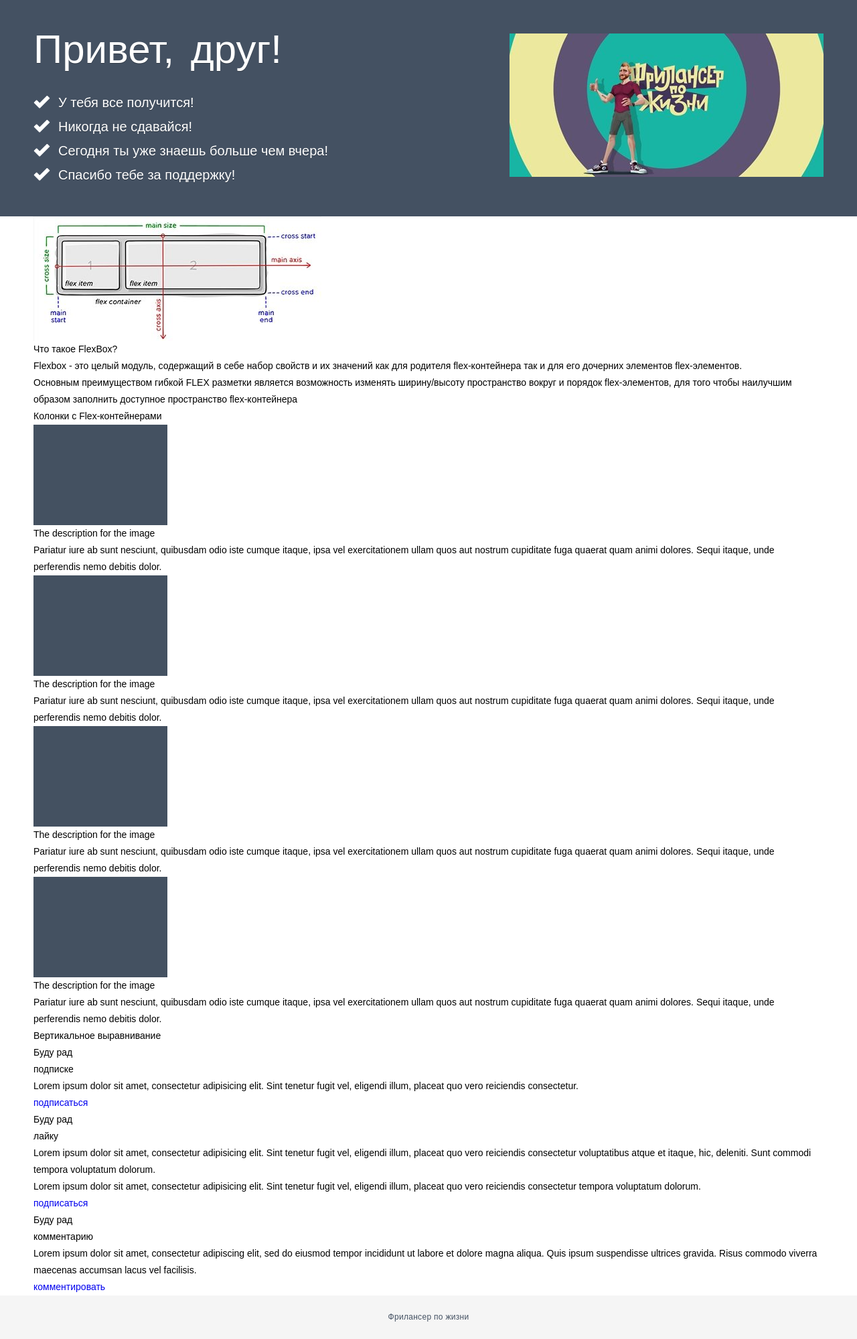
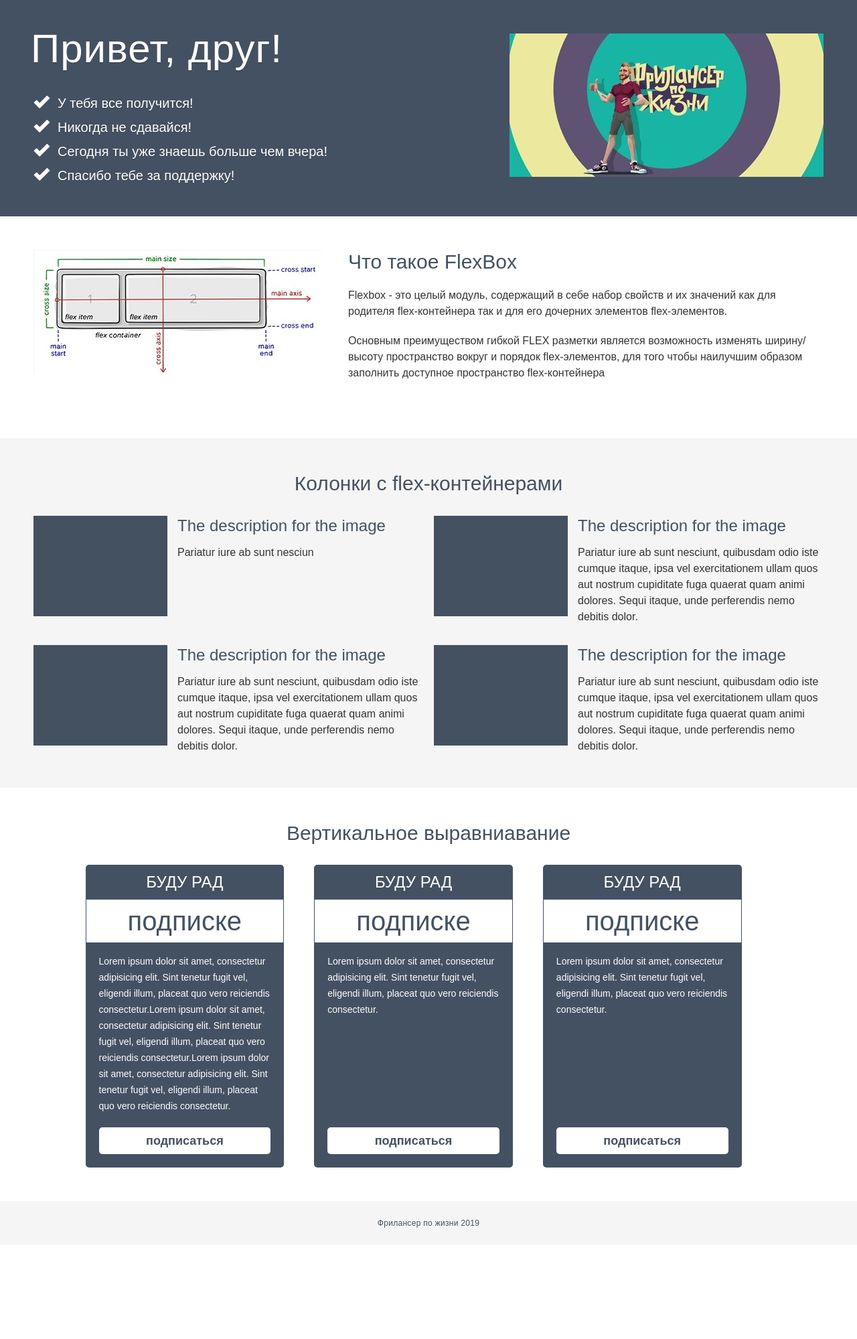
Before and after one commit to Anisimovos/Flex1_git_, a plain HTML site: page index.html in a window 1280 px wide. Shown: the whole page at 67% size. After the commit the page ends 1858 px from the top, so only its background shows below. Drawn offline with Linux system fonts and the light colour scheme.

Commit message:
Сайт готовый из флексов

```diff
--- a/#source/scss/style.scss
+++ b/#source/scss/style.scss
@@ -7,67 +7,214 @@
 // Переменные ======================================================================
 // Миксины
 // Основной блок контетна ==========================================================
-body{
+body {
     font-family: Arial, "Helvetica Neue", Helvetica, sans-serif;
 }
 .wrapper {
-    min-height: 100%;
-    overflow: hidden;
+    height: 100%;
     display: flex;
     flex-direction: column;
 }
 .container {
     max-width: 1180px;
-    margin: 0 auto;
+    margin: 0 auto ;
 }
 
-.content{
-    flex: 1 1 auto;
+.header {
+    background-color: #445162;
+    flex: 0 0 auto;
 }
-.hi {
-    background: #445162;
-    height: 323px;
-}
-.hi__row {
+.header__row {
     display: flex;
     justify-content: space-between;
     padding: 50px 0 0 0;
+    margin: 0 0 43px 0;
 }
-.hi__body {
-        padding: 0 5px 0 0;
-        color: #ffffff;
+.header__body {
+    padding: 0 10px 0 0;
+
 }
-.hi__tittle {
+.header__title {
     font-size: 60px;
-    line-height: 0.8;
     text-shadow: 0px 1px 0px rgba(0,0,0,0.3);
-    word-spacing: 8px;
-    margin: 0 0 37px 0;
+    color: #ffffff;
+    margin: 10px 0 51px -4px;
+    letter-spacing: 1px;
 }
-.hi__subtite {
-}
-.hi__subtite li {
+.header__subtitle {
     font-size: 20px;
     line-height: 36px;
     font-weight: 400;
     text-shadow: 0px 1px 0px rgba(0,0,0,0.3);
-    padding: 0 0 0 37px;
+    color: #ffffff;
+}
+
+
+.header__subtitle li {
     position: relative;
-    &::before{
-        content:" ";
-        width: 25px;
-        height: 19px;
-        position: absolute;
-        top: 8px;
-        left: 0;
-        background: url(/img/hi/check_icon_347.png) 50%/contain no-repeat ;
+    padding: 0 0 0 36px;
+    &::before {
+    content: "";
+    position: absolute;
+    width: 25px;
+    height: 19px;
+    top: 7px;
+    left: 0;
+    background: url(/img/hi/check_icon_347.png) 50%/contain no-repeat;
     }
 }
-.hi__image {}
+
+.content {
+    flex: 1 0 auto;
+}
+
+.title {
+    font-size: 30px;
+    line-height: 36px;
+    color: #445161;
+}
+.what {
+    padding: 50px 0 39px 0;
+}
+.what__row {
+    display: flex;
+    min-width: 430px;
+}
+.what__img {
+    flex: 0 0 430px;
+}
+.what__img img {
+    min-width: 430px;
+}
+.what__body {
+    flex: 1 1 auto;
+    padding: 0 0 0 40px;
+}
+.what__title {
+    margin-bottom: 20px;
+}
+.what__subtitle {
+    font-size: 16px;
+    line-height: 24px;
+    color: #333333;
+}
+.what__subtitle p {
+    margin: 0 0 20px 0;
+}
+.what__subtitle p:last-child{
+    margin: 0 0 46px 0;
+}
+
+
+.flex-columns {
+    background-color: #f5f5f5;
+    padding: 50px 0 20px 0;
+}
+.flex-columns__tittle {
+    text-align: center;
+    margin-bottom: 30px;
+}
+.flex-columns__row {
+    display: flex;
+    flex-wrap: wrap;
+    margin: 0 -8px;
+}
+.flex-columns__column {
+    flex: 0 1 50%;
+    margin: 0 0 30px 0;
+    padding: 0 8px 0 8px;
+}
+.flex-columns__item {}
+.item {}
+.item__row {
+    display: flex;
+}
+.item__image {
+    flex: 0 0 200px;
+}
+.item__body {
+    flex: 1 1 auto;
+    padding: 0 0 0 15px;
+}
+.item__title {
+    font-size: 24px;
+    line-height: 30px;
+    color: #445161;
+    margin-bottom: 13px;
+}
+.item__subtitle {
+    font-size: 16px;
+    line-height: 24px;
+    color: #333333;
+}
+
+
+.vertical {
+    text-align: center;
+    margin: 0 0 50px 0;
+}
+.vertical__title {
+    padding: 50px 0 29px 0;
+}
+.vertical__body {
+    max-width: 1025px;
+    margin: 0 auto;
+}
+.vertical__row {
+    display: flex;
+}
+.vertical__column {
+    background-color: #445162;
+    display: flex;
+    flex-direction: column;
+    flex: 0 1 33.333%;
+    margin: 0 45px 0 0;
+    border-radius: 5px;
+}
+.vertical__card-title{
+    font-size: 24px;
+    line-height: 51px;
+    text-transform: uppercase;
+    color: #ffffff;
+    flex: 0 1 auto;
+}
+.vertical__subtitle {
+    font-size: 40px;
+    line-height: 64px;
+    border: 1px solid #445162;
+    background-color: #ffffff;
+    color: #445162;
+    flex: 0 1 auto;
+}
+.vertical__text {
+    font-size: 14px;
+    line-height: 24px;
+    color: #ffffff;
+    text-align: left;
+    flex: 1 1 auto;
+    margin: 15px 20px 0 20px;
+}
+.vertical__button {
+    margin: 20px;
+    background-color: #ffffff;
+    text-align: center;
+    flex: 0 1 auto;
+    border-radius: 5px;
+    a {
+    font-size: 18px;
+    font-weight: 700;
+    color: #445161;
+    line-height: 40px;
+    }
+}
+
+
+
 
 
 .footer {
-    background: #f5f5f5;
+    background-color: #f5f5f5;
+    flex: 0 0 auto;
 }
 .footer__row {
     display: flex;
@@ -77,6 +224,7 @@ body{
 }
 .footer__text {
     font-size: 12px;
+    line-height: 24px;
     letter-spacing: 0.025em;
     color: #445162;
 }
--- a/index.html
+++ b/index.html
@@ -15,83 +15,82 @@
 </head>
 <body>
     <div class="wrapper">
-        <div class="content">
-            <div class="hi">
+        <header class="header">
                 <div class="container">
-                    <div class="hi__row">
-                        <div class="hi__body">
-                            <h1 class="hi__tittle">Привет, друг!</h1>
-                            <ul class="hi__subtite">
-                                <li>  У тебя все получится!</li>
-                                <li>  Никогда не сдавайся!</li>
-                                <li>  Сегодня ты уже знаешь больше чем вчера!</li>
-                                <li>  Спасибо тебе за поддержку!</li>
+                    <div class="header__row">
+                        <div class="header__body">
+                            <h1 class="header__title">Привет, друг!</h1>
+                            <ul class="header__subtitle">
+                                <li>У тебя все получится!</li>
+                                <li>Никогда не сдавайся!</li>
+                                <li>Сегодня ты уже знаешь больше чем вчера!</li>
+                                <li>Спасибо тебе за поддержку!</li>
                             </ul>
                         </div>
-                        <div class="hi__image">
-                            <img src="/img/hi/shape_9_345.jpg" alt="Логотип фрилансер по жизни">
+                        <div class="header__image"><img src="/img/hi/shape_9_345.jpg" alt="Логотип фрилансер"></div>
                     </div>
                 </div>
-                </div>
-            </div>
+        </header>
+        <main class="content">
             <div class="what">
                 <div class="container">
                     <div class="what__row">
-                        <div class="what__image"> <img src="/img/what/video_14.jpg" alt="Схема работы"></div>
+                        <div class="what__img"> <img src="/img/what/video_14.jpg" alt="what is it"> </div>
                         <div class="what__body">
-                            <div class="what__tittle tittle">Что такое FlexBox?</div>
-                            <div class="what__subtittle">
-                            <p>Flexbox - это целый модуль, содержащий в себе набор свойств и их значений как для родителя flex-контейнера так и для его дочерних элементов flex-элементов. </p>
-                            <p>Основным преимуществом гибкой FLEX разметки является возможность изменять ширину/высоту пространство вокруг и порядок flex-элементов, для того чтобы наилучшим образом заполнить доступное пространство flex-контейнера</p>
+                            <div class="what__title title">Что такое FlexBox
+                            </div>
+                            <div class="what__subtitle">
+                            <p>  Flexbox - это целый модуль, содержащий в себе набор свойств и их значений как для родителя flex-контейнера так и для его дочерних элементов flex-элементов. </p>
+                            <p>   Основным преимуществом гибкой FLEX разметки является возможность изменять ширину/высоту пространство вокруг и порядок flex-элементов, для того чтобы наилучшим образом заполнить доступное пространство flex-контейнера</p>
                             </div>
                         </div>
                     </div>
                 </div>
             </div>
-            <div class="columns">
+            <div class="flex-columns">
                 <div class="container">
-                    <div class="columns__tittle tittle">Колонки с Flex-контейнерами</div>
-                    <div class="columns__row">
-                        <div class="columns__column">
-                            <div class="columns__item item">
+                    <div class="flex-columns__tittle title">Колонки с flex-контейнерами</div>
+                    <div class="flex-columns__row">
+                        <div class="flex-columns__column">
+                            <div class="flex-columns__item item">
                                 <div class="item__row">
                                         <div class="item__image"> <img src="/img/columns/image_126.jpg" alt=""> </div>
                                         <div class="item__body">
-                                        <div class="item__tittle">The description for the image</div>
-                                        <div class="item__subtittle">Pariatur iure ab sunt nesciunt, quibusdam odio iste cumque itaque, ipsa vel exercitationem ullam quos aut nostrum cupiditate fuga quaerat quam animi dolores. Sequi itaque, unde perferendis nemo debitis dolor.</div>
+                                            <div class="item__title">The description for the image</div>
+                                            <div class="item__subtitle">Pariatur iure ab sunt nesciun </div>
                                 </div>
                                 </div>
                             </div>
                         </div>
-                        <div class="columns__column">
-                            <div class="columns__item item">
+                        <div class="flex-columns__column">
+                            <div class="flex-columns__item item">
                                 <div class="item__row">
                                         <div class="item__image"> <img src="/img/columns/image_126.jpg" alt=""> </div>
                                         <div class="item__body">
-                                        <div class="item__tittle">The description for the image</div>
-                                        <div class="item__subtittle">Pariatur iure ab sunt nesciunt, quibusdam odio iste cumque itaque, ipsa vel exercitationem ullam quos aut nostrum cupiditate fuga quaerat quam animi dolores. Sequi itaque, unde perferendis nemo debitis dolor.</div>
+                                            <div class="item__title">The description for the image</div>
+                                            <div class="item__subtitle">Pariatur iure ab sunt nesciunt, quibusdam odio iste cumque itaque, ipsa vel exercitationem ullam quos aut nostrum cupiditate fuga quaerat quam animi dolores. Sequi itaque, unde perferendis nemo debitis dolor.</div>
                                 </div>
                                 </div>
                             </div>
                         </div>
-                        <div class="columns__column">
-                            <div class="columns__item item">
+                        <div class="flex-columns__column">
+                            <div class="flex-columns__item item">
                                 <div class="item__row">
                                         <div class="item__image"> <img src="/img/columns/image_126.jpg" alt=""> </div>
                                         <div class="item__body">
-                                        <div class="item__tittle">The description for the image</div>
-                                        <div class="item__subtittle">Pariatur iure ab sunt nesciunt, quibusdam odio iste cumque itaque, ipsa vel exercitationem ullam quos aut nostrum cupiditate fuga quaerat quam animi dolores. Sequi itaque, unde perferendis nemo debitis dolor.</div>
+                                            <div class="item__title">The description for the image</div>
+                                            <div class="item__subtitle">Pariatur iure ab sunt nesciunt, quibusdam odio iste cumque itaque, ipsa vel exercitationem ullam quos aut nostrum cupiditate fuga quaerat quam animi dolores. Sequi itaque, unde perferendis nemo debitis dolor.</div>
                                 </div>
                                 </div>
                             </div>
                         </div>
-                        <div class="columns__column">
-                            <div class="columns__item item">
+                        <div class="flex-columns__column">
+                            <div class="flex-columns__item item">
                                 <div class="item__row">
                                         <div class="item__image"> <img src="/img/columns/image_126.jpg" alt=""> </div>
                                         <div class="item__body">
-                                        <div class="item__tittle">The description for the image</div>
-                                        <div class="item__subtittle">Pariatur iure ab sunt nesciunt, quibusdam odio iste cumque itaque, ipsa vel exercitationem ullam quos aut nostrum cupiditate fuga quaerat quam animi dolores. Sequi itaque, unde perferendis nemo debitis dolor.</div>
+                                            <div class="item__title">The description for the image</div>
+                                            <div class="item__subtitle">Pariatur iure ab sunt nesciunt, quibusdam odio iste cumque itaque, ipsa vel exercitationem ullam quos aut nostrum cupiditate fuga quaerat quam animi dolores. Sequi itaque, unde perferendis nemo debitis dolor.</div>
                                 </div>
                                 </div>
                             </div>
@@ -101,35 +100,36 @@
             </div>
             <div class="vertical">
                 <div class="container">
-                    <div class="vertical__title tittle">Вертикальное выравнивание</div>
+                    <div class="vertical__title title">Вертикальное выравниавание</div>
+                    <div class="vertical__body">
                         <div class="vertical__row">
-                        <div class="vertical__column">
-                            <div class="vertical__tittle">Буду рад</div>
-                            <div class="vertical__subtittle">подписке</div>
-                            <div class="vertical__text">Lorem ipsum dolor sit amet, consectetur adipisicing elit. Sint tenetur fugit vel, eligendi illum, placeat quo vero reiciendis consectetur.</div>
-                            <a href="#" class="vertical__button">подписаться</a>
-                        </div>
-                        <div class="vertical__column">
-                            <div class="vertical__tittle">Буду рад</div>
-                            <div class="vertical__subtittle">лайку</div>
-                            <div class="vertical__text"> <p> Lorem ipsum dolor sit amet, consectetur adipisicing elit. Sint tenetur fugit vel, eligendi illum, placeat quo vero reiciendis consectetur voluptatibus atque et itaque, hic, deleniti. Sunt commodi tempora voluptatum dolorum.</p>
-                            <p>Lorem ipsum dolor sit amet, consectetur adipisicing elit. Sint tenetur fugit vel, eligendi illum, placeat quo vero reiciendis consectetur tempora voluptatum dolorum.</p></div>
-                            <a href="#" class="vertical__button">подписаться</a>
-                        </div>
-                        <div class="vertical__column">
-                            <div class="vertical__tittle">Буду рад</div>
-                            <div class="vertical__subtittle">комментарию</div>
-                            <div class="vertical__text">Lorem ipsum dolor sit amet, consectetur adipiscing elit, sed do eiusmod tempor incididunt ut labore et dolore magna aliqua. Quis ipsum suspendisse ultrices gravida. Risus commodo viverra maecenas accumsan lacus vel facilisis.</div>
-                            <a href="#" class="vertical__button">комментировать</a>
+                            <ul class="vertical__column">
+                                    <li class="vertical__card-title">буду рад</li>
+                                    <li class="vertical__subtitle">подписке</li>
+                                    <li class="vertical__text">Lorem ipsum dolor sit amet, consectetur adipisicing elit. Sint tenetur fugit vel, eligendi illum, placeat quo vero reiciendis consectetur.Lorem ipsum dolor sit amet, consectetur adipisicing elit. Sint tenetur fugit vel, eligendi illum, placeat quo vero reiciendis consectetur.Lorem ipsum dolor sit amet, consectetur adipisicing elit. Sint tenetur fugit vel, eligendi illum, placeat quo vero reiciendis consectetur.</li>
+                                    <li class="vertical__button">  <a href="#">подписаться</a> </li>
+                            </ul>
+                            <ul class="vertical__column">
+                                <li class="vertical__card-title">буду рад</li>
+                                <li class="vertical__subtitle">подписке</li>
+                                <li class="vertical__text">Lorem ipsum dolor sit amet, consectetur adipisicing elit. Sint tenetur fugit vel, eligendi illum, placeat quo vero reiciendis consectetur.</li>
+                                <li class="vertical__button">  <a href="#">подписаться</a> </li>
+                            </ul>
+                            <ul class="vertical__column">
+                            <li class="vertical__card-title">буду рад</li>
+                            <li class="vertical__subtitle">подписке</li>
+                            <li class="vertical__text">Lorem ipsum dolor sit amet, consectetur adipisicing elit. Sint tenetur fugit vel, eligendi illum, placeat quo vero reiciendis consectetur.</li>
+                            <li class="vertical__button">  <a href="#">подписаться</a> </li>
+                            </ul>
                         </div>
                     </div>
                 </div>
             </div>
-        </div>
+        </main>
         <footer class="footer">
-            <div class="container">
             <div class="footer__row">
-                    <div class="footer__text">Фрилансер по жизни</div>
+                <div class="footer__text">
+                    Фрилансер по жизни 2019
                 </div>
             </div>
         </footer>
```
Also changed, not shown: css/style.css. Lines whose indentation alone changed are shown as unchanged.
